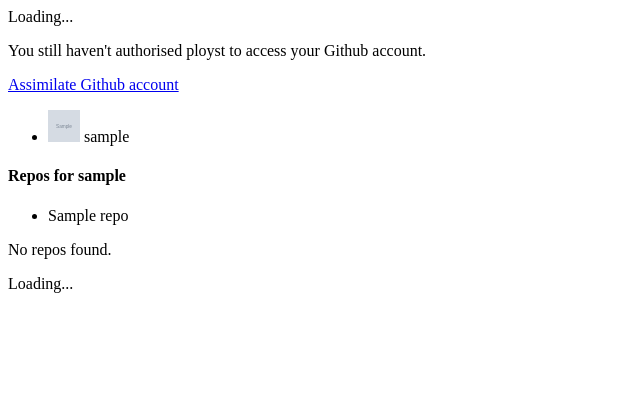
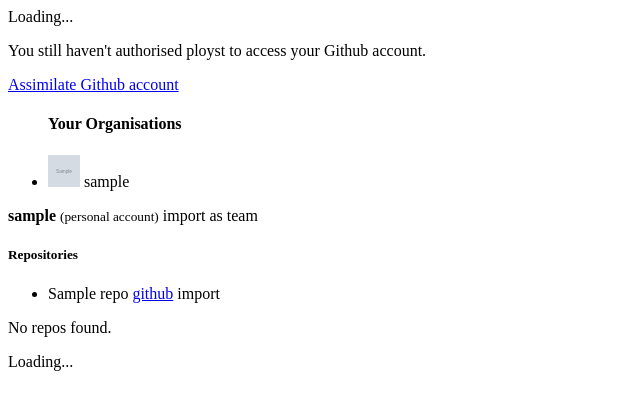
Before and after one commit to pretenders/ployst, a Django app: template ployst/github/static/templates/github/config.html in a window 1280 px wide. Shown: the top 410 px of the page, without its empty margins (0-640 px from the left). Run offline with Django 3.2, Linux system fonts and the light colour scheme; the template is opened without the code that fills it: most values are stand-ins (such as "Sample title", 1, 10 or a date in 2020); grey boxes marked "Sample" are stand-in pictures; parts of the project's set-up code (start-up, migrations or seed data) failed here and were passed over.

Commit message:
Styling changes, for organisation and repo menu

```diff
--- a/assets/less/sidebar.less
+++ b/assets/less/sidebar.less
@@ -60,7 +60,7 @@ Markup:
         .nav;
         .nav-stacked;
 
-        font-weight: bold;
+        // font-weight: bold;
         position: fixed;
         top: 80px + @sidebar-padding;
         width: @sidebar-width;
@@ -169,7 +169,7 @@ Markup:
     margin-left: @sidebar-width;
     padding-left: @sidebar-padding;
     min-height: 100%;
-    width: 100%;
+    min-width: 1280 - @sidebar-width;
 
     h2 {
         margin-bottom: @sidebar-padding;
--- a/assets/less/site.less
+++ b/assets/less/site.less
@@ -6,6 +6,7 @@
 @import "bootstrap.less";
 
 // ployst components
+@import "actionable-list.less";
 @import "sidebar.less";
 
 
--- a/ployst/github/static/templates/github/config.html
+++ b/ployst/github/static/templates/github/config.html
@@ -9,20 +9,35 @@
 
 
 <div ng-if="hasToken">
-    <ul class="list-group col-md-6">
+    <ul class="list-unstyled col-md-3">
+        <h4>Your Organisations</h4>
         <li ng-repeat="org in organisations"
-            class="list-group-item"
             ng-class="{'list-group-item-warning': org===selectedOrganisation}"
             ng-click="selectOrganisation(org)">
             <img src="{{ org.avatar_url }}" width=32 height=32> {{ org.login }}
         </li>
     </ul>
-    <div ng-if="selectedOrganisation" class="col-md-6">
-        <h4>Repos for {{ selectedOrganisation.login }}</h4>
-        <ul class="list-unstyled" ng-show="repos.length">
-            <li ng-repeat="repo in repos">
-                {{ repo.name }}
+    <div ng-if="selectedOrganisation" class="col-md-9">
+        <p class="well">
+            <strong>{{ selectedOrganisation.login }}</strong>
+            <small class="text-muted" ng-if="selectedOrganisation.type==='User'">(personal account)</small>
+            <span class="btn-group pull-right">
+                <a class="btn btn-small btn-info"
+                   title="Import organisation as team, and all repos as projects">
+                    <i class="fa fa-group"></i> import as team
+                </a>
+            </span>
+        </p>
+        <h5>Repositories</h5>
+        <ul class="list-group actionable-list" ng-show="repos.length">
+            <li ng-repeat="repo in repos"
+                class="list-group-item">
+                <span title="{{ repo.description }}">{{ repo.name }}</span>
                 <i ng-if="repo.fork" class="fa fa-fw fa-code-fork"></i>
+                <span class="pull-right">
+                    <a class="hover-options" href="{{ repo.html_url }}" target="_blank"><i class="fa fa-fw fa-github-alt"></i> github</a>
+                    <a><i class="fa fa-fw fa-folder"></i> import</a>
+                </span>
             </li>
         </ul>
         <p class="alert alert-info" ng-show="repos.length === 0">No repos found.</p>
```
Also changed, not shown: assets/less/actionable-list.less (added, +14 -0 lines).
